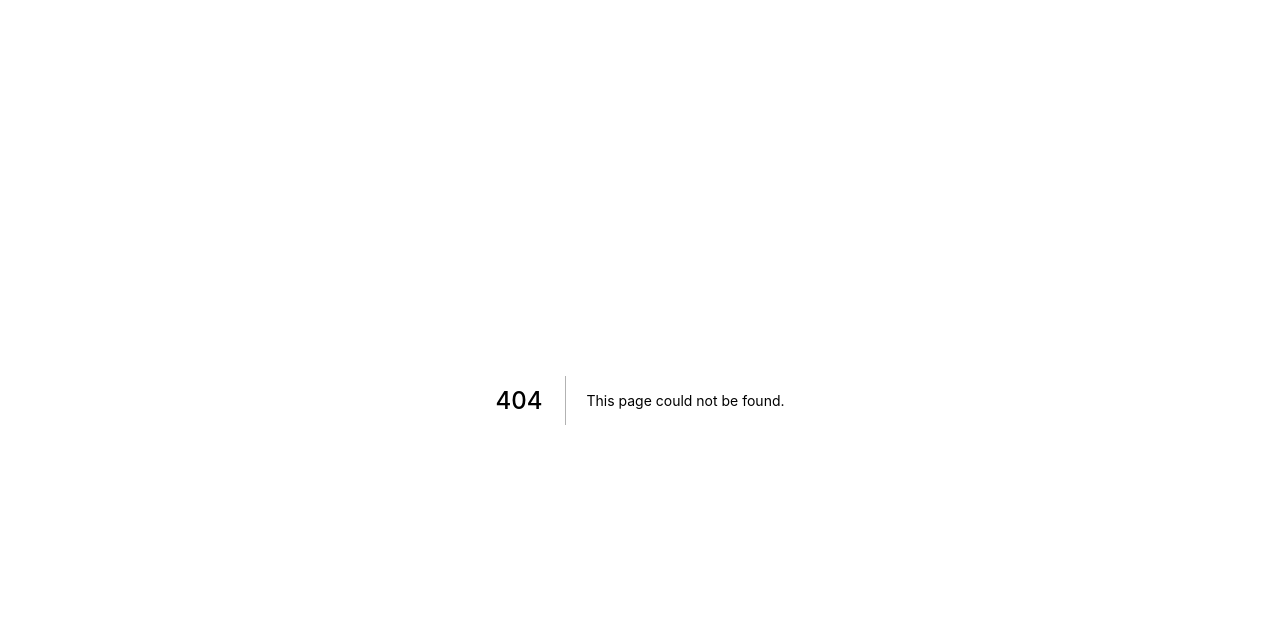
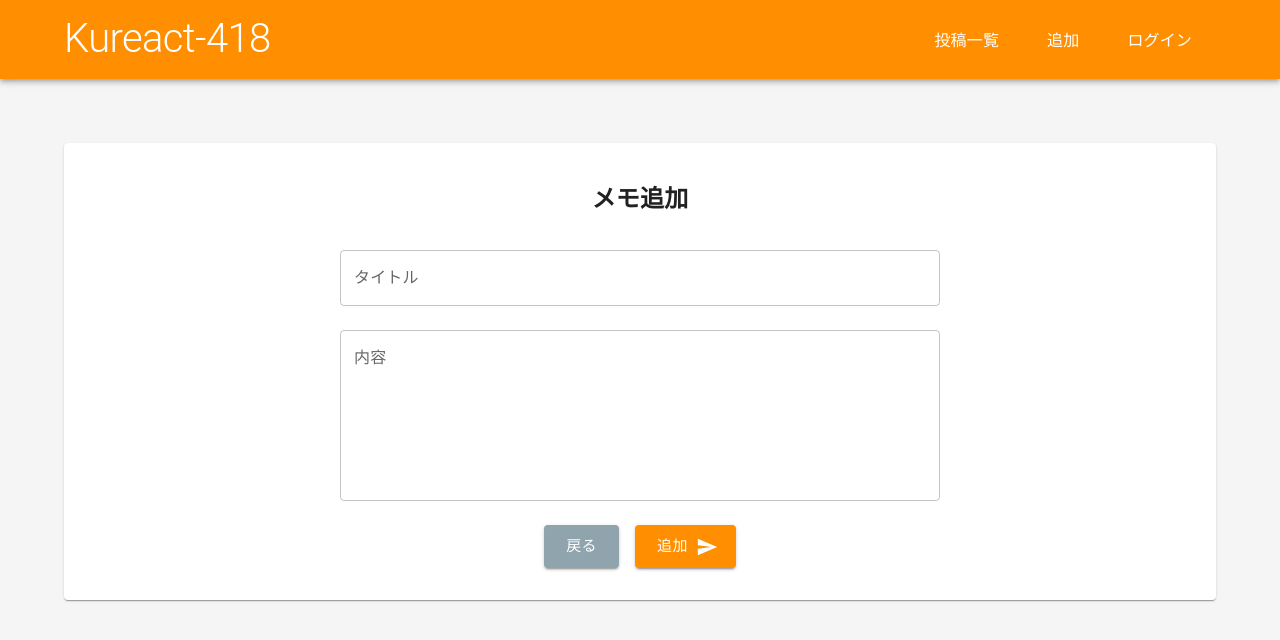
Before and after one commit to ShojiAkifumi/kureact-418, a Next.js app: page /memo/add in a window 1280 px wide. Before the commit this address had no page. Shown: the top 640 px of the page. Built offline with nearby package versions, Linux system fonts and the light colour scheme.

Commit message:
メモアプリ完成

```diff
--- a/components/header.tsx
+++ b/components/header.tsx
@@ -30,8 +30,8 @@ export default function Header() {
 						</Link>
 						<Box className={navToggle}>
 							<nav>
-								<Link href="/preview">投稿一覧</Link>
-								<Link href="/add">追加</Link>
+								<Link href="/memo">投稿一覧</Link>
+								<Link href="/memo/add">追加</Link>
 								<Link href="/login">ログイン</Link>
 							</nav>
 							<div onClick={navToggleAction} className="hamburger">
--- a/components/layout.tsx
+++ b/components/layout.tsx
@@ -18,7 +18,7 @@ export default function Layout(props: Props) {
 				animate={{ opacity: 1, y: 0 }}
 				exit={{ opacity: 0, y: 10 }}
 				transition={{
-					duration: 0.5,
+					duration: 0.3,
 				}}
 			>
 				<Container sx={{ marginTop: { xs: "32px", md: "64px" } }}>
--- a/components/theme.ts
+++ b/components/theme.ts
@@ -1,5 +1,5 @@
 import { createTheme } from "@mui/material/styles";
-import { amber, deepOrange } from "@mui/material/colors";
+import { amber, blueGrey } from "@mui/material/colors";
 
 const theme = createTheme({
 	palette: {
@@ -10,7 +10,7 @@ const theme = createTheme({
 			main: amber[800],
 		},
 		secondary: {
-			main: deepOrange[500],
+			main: blueGrey[300],
 		},
 	},
 });
--- a/package.json
+++ b/package.json
@@ -11,8 +11,10 @@
   "dependencies": {
     "@emotion/react": "^11.9.0",
     "@emotion/styled": "^11.8.1",
-    "@mui/material": "^5.6.2",
+    "@mui/icons-material": "^5.6.2",
+    "@mui/material": "^5.6.3",
     "firebase": "^9.6.11",
+    "framer-motion": "^6.3.3",
     "next": "12.1.5",
     "react": "18.0.0",
     "react-dom": "18.0.0",
--- a/pages/index.tsx
+++ b/pages/index.tsx
@@ -2,7 +2,7 @@ import { Typography } from "@mui/material";
 import { Box } from "@mui/system";
 import type { NextPage } from "next";
 import Layout from "../components/layout";
-import PageHead from "./pagehead";
+import PageHead from "../components/pagehead";
 
 const Home: NextPage = () => {
 	return (
--- /dev/null
+++ b/pages/memo/add.tsx
@@ -0,0 +1,91 @@
+import type { NextPage } from "next";
+import Layout from "../../components/layout";
+import PageHead from "../../components/pagehead";
+import { db } from "../../components/fire";
+import { useState } from "react";
+import { addDoc, collection, serverTimestamp } from "firebase/firestore";
+import { useRouter } from "next/router";
+
+import { Box, Paper } from "@mui/material";
+import TextField from "@mui/material/TextField";
+import Button from "@mui/material/Button";
+import SendIcon from "@mui/icons-material/Send";
+
+const Add: NextPage = () => {
+	const [message, setMessage] = useState<string>("メモ追加");
+	const [title, setTitle] = useState<string>("");
+	const [content, setContent] = useState<string>("");
+	const router = useRouter();
+	const onChangeTitle = (e: React.ChangeEvent<HTMLInputElement>): void => {
+		setTitle(e.target.value);
+	};
+	const onChangeContent = (e: React.ChangeEvent<HTMLInputElement>): void => {
+		setContent(e.target.value);
+	};
+	const doAction = async () => {
+		const ob = {
+			title: title,
+			content: content,
+			time: serverTimestamp(),
+		};
+		await addDoc(collection(db, "memoData"), ob);
+		setMessage("送信中...");
+		router.push("/memo");
+	};
+	return (
+		<>
+			<PageHead title="追加" description="メモ追加画面" />
+			<Layout>
+				<Paper sx={{ padding: "16px" }}>
+					<Box component={"h2"} textAlign={"center"}>
+						{message}
+					</Box>
+					<Box maxWidth={"sm"} sx={{ margin: "0 auto" }}>
+						<TextField
+							id="outlined-basic"
+							label="タイトル"
+							variant="outlined"
+							fullWidth
+							margin="normal"
+							color="warning"
+							onChange={onChangeTitle}
+						/>
+						<TextField
+							id="outlined-basic"
+							label="内容"
+							variant="outlined"
+							rows={6}
+							margin="normal"
+							color="warning"
+							multiline
+							fullWidth
+							onChange={onChangeContent}
+						/>
+						<Box textAlign={"center"}>
+							<Button
+								color="secondary"
+								variant="contained"
+								size="large"
+								onClick={() => router.back()}
+								sx={{ color: "white", margin: "16px 8px" }}
+							>
+								戻る
+							</Button>
+							<Button
+								variant="contained"
+								size="large"
+								endIcon={<SendIcon />}
+								onClick={doAction}
+								sx={{ color: "white", margin: "16px 8px" }}
+							>
+								追加
+							</Button>
+						</Box>
+					</Box>
+				</Paper>
+			</Layout>
+		</>
+	);
+};
+
+export default Add;
```
Also changed, not shown: pages/memo/edit.tsx (added, +138 -0 lines), pages/memo/index.tsx (added, +67 -0 lines), pages/preview.tsx (deleted, +0 -23 lines), components/pagehead.tsx (renamed from pages/pagehead.tsx), memo.txt, 1 other file (tests, documents, lock files or other folders).
